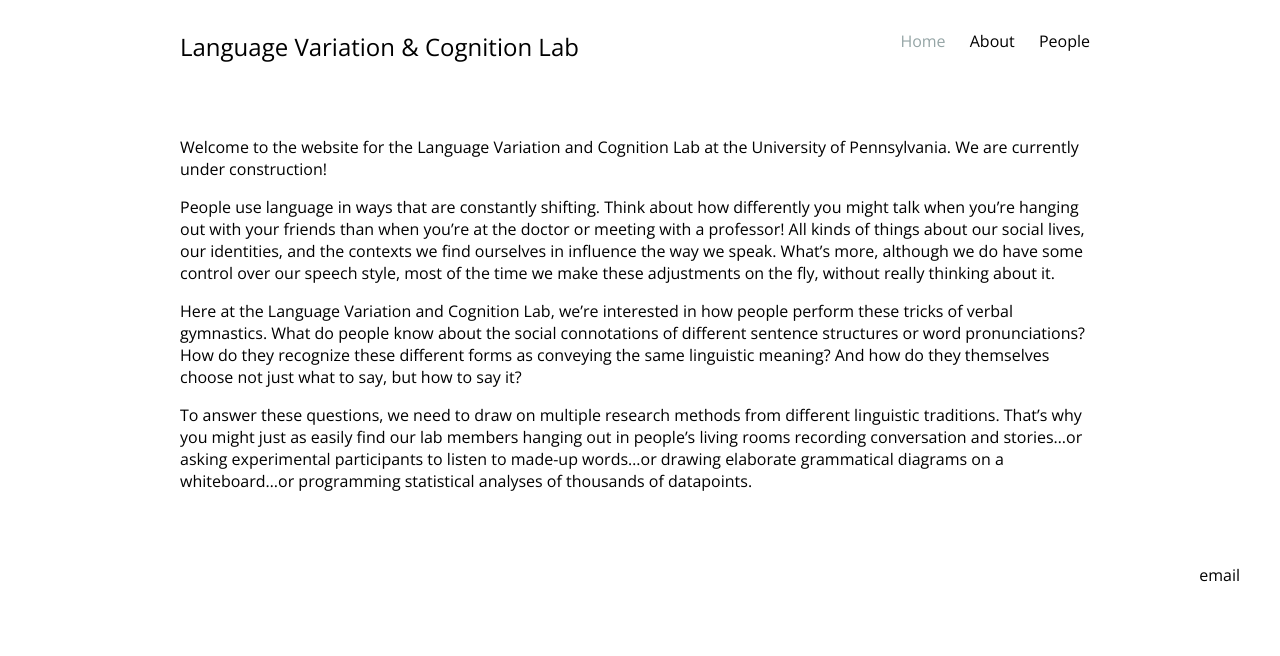
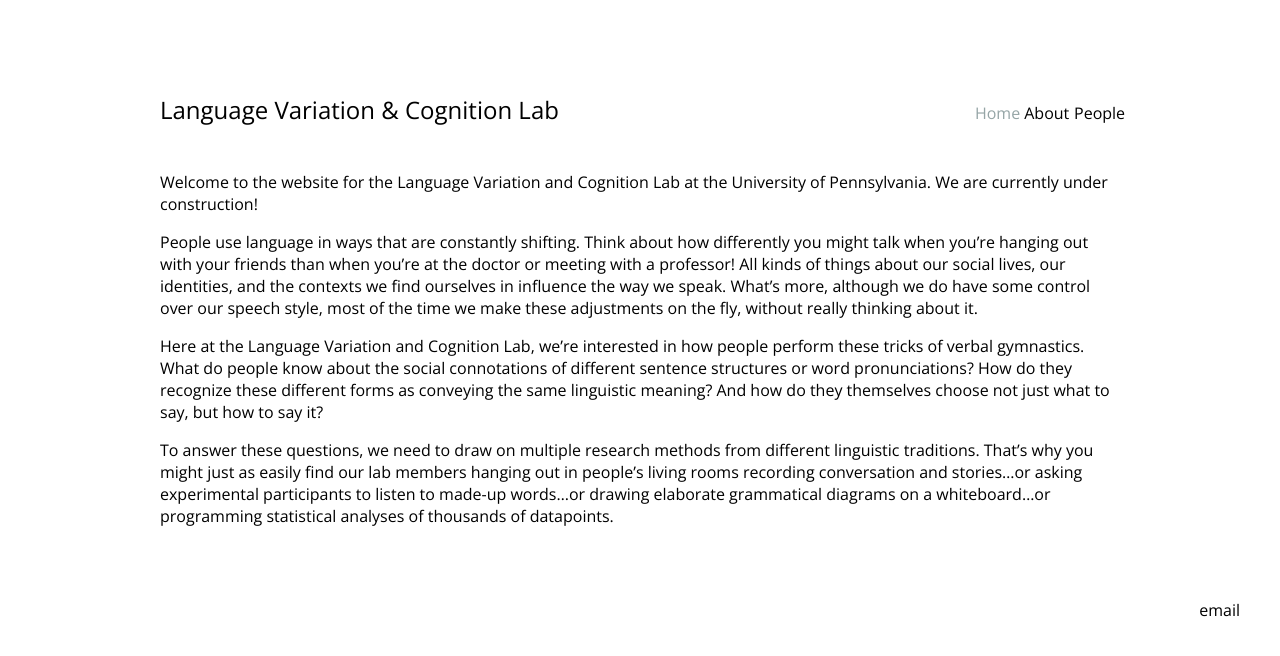
Before and after one commit to laceywade/TammingaLab.github.io, a Jekyll site: the page built from index.md, in a window 1280 px wide. Shown: the top 656 px of the page. Built offline with Jekyll 4.4.1, drawn with Linux system fonts in a browser that asks for light colours; some web fonts are replaced.

Commit message:
padding issues

```diff
--- a/_sass/_layout.scss
+++ b/_sass/_layout.scss
@@ -31,19 +31,18 @@
 
 header {
 	background: $header;
-	margin: 30px 0 0; /*set  header down a little from top*/
-	height: 10vh;
+	margin: 5% 0 0; /*set  header down a little from top*/
+	padding: 1% 0 1% 0;
 }
 
 div.container {
 	max-width: $content-width;
 	margin: 0 auto;
-	padding: 0px 20px;
 }
 
 nav.main-nav ul {
   margin: 0;
-  padding: 0;
+padding: 1% 0 1% 0;
   list-style: none;
   float: right;
 }
@@ -54,10 +53,8 @@
 }
 
 nav.main-nav li a {
-  padding: 0px 10px;
+  padding: 0  10%;
 }
-
-
 
 footer {
 	text-align: right;
```
